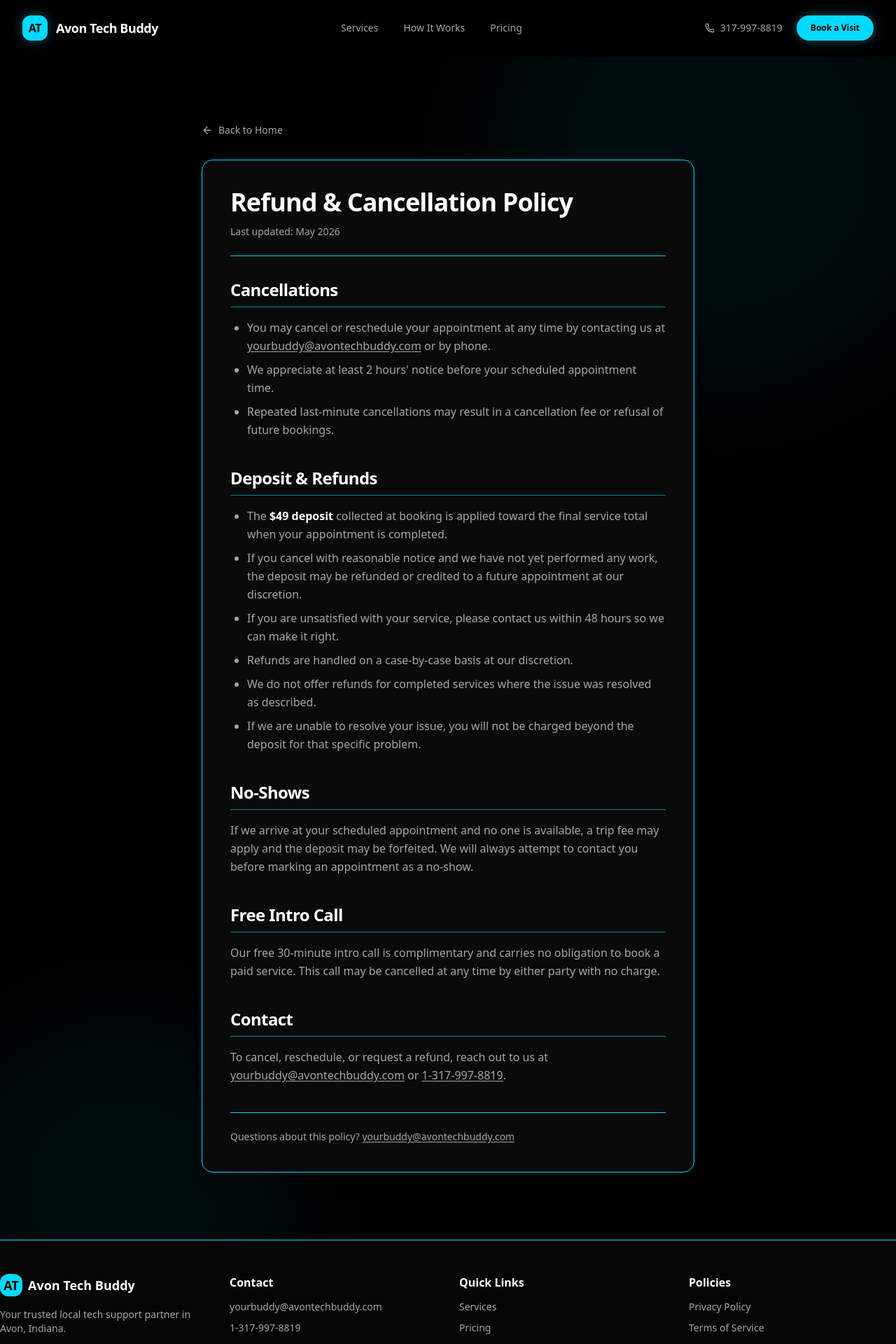
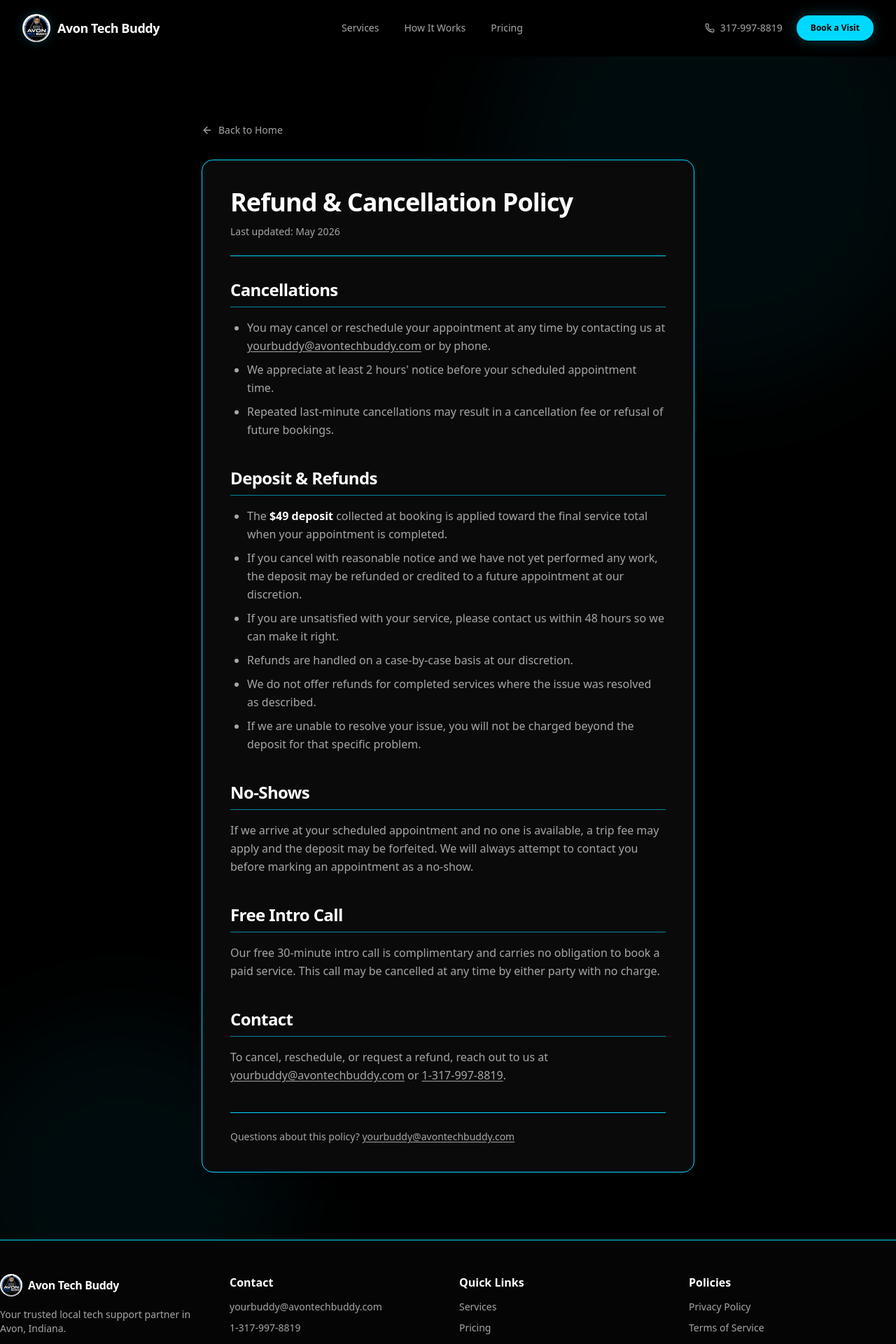
Before and after one commit to AvonTechBuddy/avon-tech-buddy, a React (Vite) app in the folder apps/web/: page /refund in a window 1280 px wide. Shown: the top 1920 px of the page at 70% size. Built offline with nearby package versions, Linux system fonts and the light colour scheme; what pocketbase would draw is missing.

Commit message:
Replace site branding with new Avon Tech Buddy logo

```diff
--- a/apps/web/index.html
+++ b/apps/web/index.html
@@ -2,7 +2,8 @@
 <html lang="en">
 	<head>
 		<meta charset="UTF-8" />
-		<link rel="icon" type="image/svg+xml" href="/vite.svg" />
+		<link rel="icon" type="image/png" href="/favicon.png" />
+		<link rel="apple-touch-icon" href="/logo.png" />
 		<meta name="generator" content="Hostinger Horizons" />
 		<meta name="viewport" content="width=device-width, initial-scale=1.0" />
 		<title></title>
--- /dev/null
+++ b/apps/web/src/components/BrandLogo.jsx
@@ -0,0 +1,57 @@
+import React from 'react';
+import { cn } from '@/lib/utils';
+
+const sizeClasses = {
+  sm: {
+    image: 'h-8 w-8',
+    text: 'text-base',
+    gap: 'gap-2',
+  },
+  md: {
+    image: 'h-9 w-9 sm:h-10 sm:w-10',
+    text: 'text-base md:text-lg',
+    gap: 'gap-2.5',
+  },
+  lg: {
+    image: 'h-10 w-10 sm:h-11 sm:w-11',
+    text: 'text-lg md:text-xl',
+    gap: 'gap-3',
+  },
+};
+
+export default function BrandLogo({
+  size = 'md',
+  showText = true,
+  textClassName = '',
+  className = '',
+  imageClassName = '',
+}) {
+  const sizes = sizeClasses[size] ?? sizeClasses.md;
+
+  return (
+    <span className={cn('flex items-center min-w-0', sizes.gap, className)}>
+      <img
+        src="/logo.png"
+        alt="Avon Tech Buddy"
+        width={44}
+        height={44}
+        className={cn(
+          'object-contain rounded-full shrink-0',
+          sizes.image,
+          imageClassName,
+        )}
+      />
+      {showText && (
+        <span
+          className={cn(
+            'font-semibold text-foreground tracking-tight truncate',
+            sizes.text,
+            textClassName,
+          )}
+        >
+          Avon Tech Buddy
+        </span>
+      )}
+    </span>
+  );
+}
--- a/apps/web/src/components/Footer.jsx
+++ b/apps/web/src/components/Footer.jsx
@@ -2,6 +2,7 @@
 import React from 'react';
 import { Link } from 'react-router-dom';
 import { useAnchorNav } from '@/hooks/useAnchorNav';
+import BrandLogo from '@/components/BrandLogo.jsx';
 
 const QUICK_LINKS = [
   { id: 'services', label: 'Services' },
@@ -26,11 +27,11 @@ const Footer = () => {
         <div className="grid grid-cols-1 md:grid-cols-4 gap-8 mb-8">
           {/* Brand */}
           <div>
-            <div className="flex items-center gap-2 mb-4">
-              <div className="w-8 h-8 rounded-lg bg-accent flex items-center justify-center">
-                <span className="text-accent-foreground font-bold text-lg">AT</span>
-              </div>
-              <span className="text-lg font-bold text-card-foreground">Avon Tech Buddy</span>
+            <div className="mb-4">
+              <BrandLogo
+                size="sm"
+                textClassName="font-bold text-card-foreground"
+              />
             </div>
             <p className="text-sm text-muted-foreground">
               Your trusted local tech support partner in Avon, Indiana.
--- a/apps/web/src/components/Header.jsx
+++ b/apps/web/src/components/Header.jsx
@@ -3,6 +3,7 @@ import React, { useState, useEffect } from 'react';
 import { Button } from '@/components/ui/button.jsx';
 import { Menu, X, Phone } from 'lucide-react';
 import { useAnchorNav } from '@/hooks/useAnchorNav';
+import BrandLogo from '@/components/BrandLogo.jsx';
 
 const SECTIONS = [
   { id: 'home',         label: 'Home' },
@@ -84,18 +85,15 @@ export default function Header() {
             <a
               href={isLanding ? '#home' : '/'}
               onClick={(e) => isLanding ? onAnchorClick(e, 'home') : null}
-              className="flex items-center gap-3 group"
+              className="group min-w-0 shrink-0"
+              aria-label="Avon Tech Buddy home"
             >
-              <div className={`rounded-xl bg-primary flex items-center justify-center shadow-[0_0_18px_rgba(0,217,255,0.35)] group-hover:scale-105 transition-all duration-500 ease-apple ${
-                scrolled ? 'w-8 h-8' : 'w-9 h-9'
-              }`}>
-                <span className={`text-primary-foreground font-extrabold tracking-tight transition-all duration-500 ${
-                  scrolled ? 'text-sm' : 'text-base'
-                }`}>AT</span>
-              </div>
-              <span className="text-base md:text-lg font-semibold text-foreground tracking-tight hidden sm:inline">
-                Avon Tech Buddy
-              </span>
+              <BrandLogo
+                size={scrolled ? 'sm' : 'md'}
+                showText
+                textClassName="hidden sm:inline"
+                imageClassName="group-hover:scale-105 transition-transform duration-500 ease-apple shadow-[0_0_14px_rgba(0,217,255,0.25)]"
+              />
             </a>
 
             {/* Desktop nav */}
```
Also changed, not shown: apps/web/public/favicon.png (added), apps/web/public/logo.png (added).
